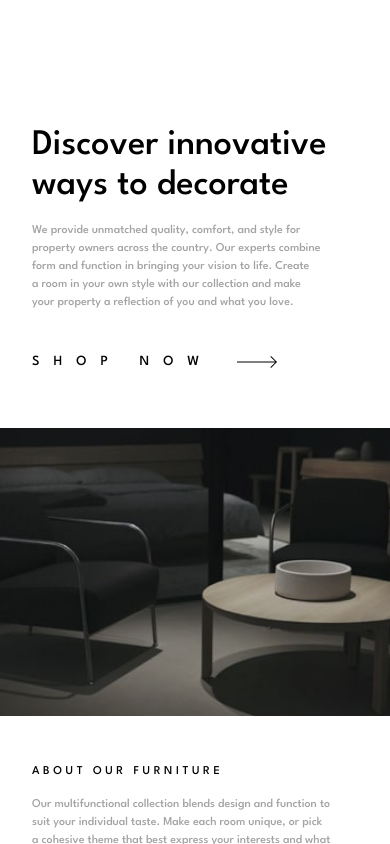
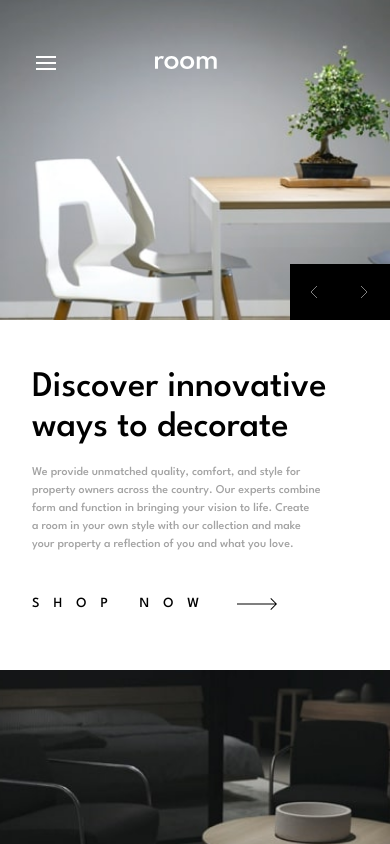
Before and after one commit to puyanwei/room-furniture-store, a Next.js app: page / in a window 390 px wide. Shown: the top 844 px of the page. Built offline with nearby package versions, Linux system fonts and the light colour scheme.

Commit message:
Fixed images

```diff
--- a/app/(site)/layout.tsx
+++ b/app/(site)/layout.tsx
@@ -18,7 +18,7 @@ export const metadata = {
 export default function RootLayout({ children }: { children: ReactNode }) {
   return (
     <html lang="en">
-      <body className={`flex flex-col h-screen lg:grid ${spartan.className}`}>
+      <body className={`flex flex-col w-full h-screen lg:grid ${spartan.className}`}>
         <Navbar data={navbarLinks} />
         {children}
       </body>
--- a/components/2-molecules/Navbar/MobileNavbar.tsx
+++ b/components/2-molecules/Navbar/MobileNavbar.tsx
@@ -16,9 +16,9 @@ export function MobileNavbar({ className = "", data, testId }: MobileNavbarProps
   const [isMenuOpen, setMenuOpen] = useState(false)
 
   return (
-    <div className={`z-10 ${className}`}>
+    <div className={`z-10 absolute top-0 left-0 w-full ${className}`}>
       {isMenuOpen ? (
-        <OpenedMenu className="flex justify-between w-screen px-4 py-12 font-bold text-black bg-white">
+        <OpenedMenu className="flex justify-between w-full px-4 py-12 font-bold text-black bg-white">
           <button className="pl-4" onClick={() => setMenuOpen(false)}>
             <Icon icon={<Close />} />
           </button>
@@ -35,7 +35,7 @@ export function MobileNavbar({ className = "", data, testId }: MobileNavbarProps
           </nav>
         </OpenedMenu>
       ) : (
-        <ClosedMenu className="flex justify-center w-screen px-4 py-2 pl-2">
+        <ClosedMenu className="flex justify-center w-full px-4 py-2 pl-2">
           <button className="absolute pl-4 top-14 left-5" onClick={() => setMenuOpen(true)}>
             <Icon icon={<Hamburger />} />
           </button>
--- a/components/3-compositions/HomeHero/index.tsx
+++ b/components/3-compositions/HomeHero/index.tsx
@@ -31,9 +31,11 @@ export function HomeHero() {
     setSelectedImage((selectedImage + 1) as ImageNumber)
   }
 
-  const buttonStyles = "p-6 bg-black hover:bg-neutral-700"
+  const buttonStyles = "p-4 bg-black hover:bg-neutral-700"
+
   return (
-    <div className="relative flex flex-col overflow-hidden h-72">
+    <div className="">
+      <div className="relative w-full h-80">
         {homepageHeroImages.map(({ src, alt }, index) => {
           const imageVisibility = selectedImage === index ? "opacity-100" : "opacity-0"
           return (
@@ -42,19 +44,18 @@ export function HomeHero() {
               src={src}
               alt={alt}
               key={index}
-            // height={416}
-            // width={433}
               fill
             />
           )
         })}
         <div className="absolute bottom-0 right-0">
           <button className={buttonStyles} onClick={handleBackButton}>
-          <Icon className="scale-75" icon={<AngleLeft />} />
+            <Icon className="scale-50" icon={<AngleLeft />} />
           </button>
           <button className={buttonStyles} onClick={handleNextButton}>
-          <Icon className="scale-75" icon={<AngleRight />} />
+            <Icon className="scale-50" icon={<AngleRight />} />
           </button>
+        </div>
       </div>
     </div>
   )
```
Lines whose indentation alone changed are shown as unchanged.
